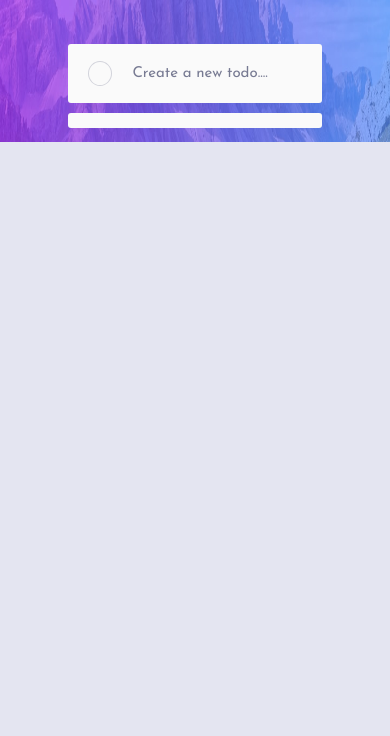
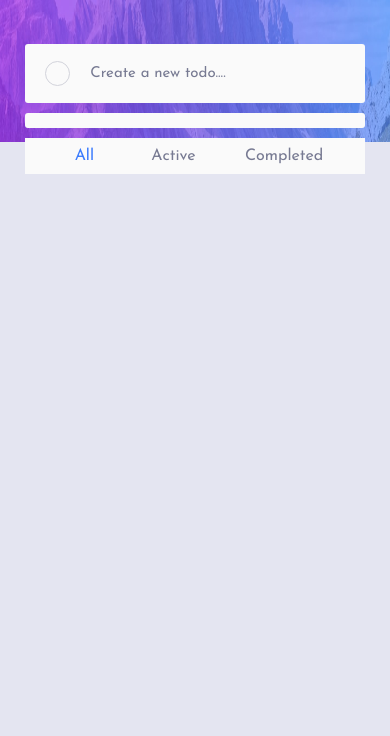
Before and after one commit to suyeshaa/to-do, a plain HTML site: page index.html in a window 390 px wide. Shown: the part 108-844 px from the top of the page. Drawn offline with nearby package versions, Linux system fonts and the light colour scheme.

Commit message:
complete project

```diff
--- a/index.html
+++ b/index.html
@@ -18,7 +18,7 @@
       <div class="head">TODO</div>
       <div class="theme thm"></div>
     </div>
-    <div class="input-field">
+    <div class="input-field media">
       <button class="btn main-btn"></button>
       <input type="text" placeholder="Create a new todo...." class="inp" />
     </div>
@@ -37,6 +37,11 @@
         </div>
         <div class="clear">Clear Completed</div>
       </div>
+    </div>
+    <div class="types-mobile types">
+      <div class="all">All</div>
+      <div class="actv">Active</div>
+      <div class="cmpl">Completed</div>
     </div>
     <!-- <script
       src="https://code.jquery.com/jquery-3.6.0.slim.min.js"
--- a/styles.css
+++ b/styles.css
@@ -186,6 +186,8 @@ body {
 
 .descrip {
   margin-top: 3px;
+  width: 75%;
+  word-wrap: break-word;
 }
 
 .types {
@@ -211,9 +213,8 @@ body {
 }
 
 .close-btn {
-  position: sticky;
-  transform: translateX(300px);
   display: none;
+  margin-left: 10px;
 }
 
 .disp {
@@ -232,69 +233,70 @@ body {
   color: hsl(220, 98%, 61%);
 }
 
-@media (max-width: 1337px) {
-  .input-field,
-  #nav {
-    width: 35%;
-  }
-  .close-btn {
-    left: 400px;
+.types-mobile {
+  padding: 10px 0;
+  background-color: var(--div-color);
+  margin: 5px auto;
+  display: none;
+}
+
+@media (max-width: 1149px) {
+  #nav,
+  #main,
+  .media {
+    width: 37%;
   }
 }
 
-@media (max-width: 1172px) {
-  .input-field,
-  #nav {
-    width: 38%;
-  }
-  .close-btn {
-    left: 400px;
+@media (max-width: 947px) {
+  #nav,
+  #main,
+  .media {
+    width: 47%;
   }
 }
 
-@media (max-width: 1092px) {
-  .input-field,
-  #nav {
-    width: 40%;
-  }
-  .close-btn {
-    left: 400px;
+@media (max-width: 767px) {
+  #nav,
+  #main,
+  .media {
+    width: 57%;
   }
 }
 
-@media (max-width: 1052px) {
-  .input-field,
-  #nav {
-    width: 45%;
-  }
-  .close-btn {
-    left: 400px;
+@media (max-width: 622px) {
+  #nav,
+  #main,
+  .media {
+    width: 67%;
   }
 }
 
-@media (max-width: 1011px) {
-  .input-field,
-  #nav {
-    width: 53%;
-  }
-  .close-btn {
-    left: 400px;
+@media (max-width: 508px) {
+  #nav,
+  #main,
+  .media {
+    width: 77%;
   }
 }
 
-@media (max-width: 960px) {
-  .input-field,
-  #nav {
-    width: 60%;
+@media (max-width: 444px) {
+  #nav,
+  #main,
+  .media {
+    width: 87%;
   }
-  .close-btn {
-    left: 400px;
+  .types {
+    display: none;
+  }
+  .types-mobile {
+    display: flex;
+    width: 87%;
+  }
+  .itm-left {
+    padding-left: 15px;
+  }
+  .clear {
+    padding-right: 15px;
   }
 }
-
-@media (max-width: 931px) {
-  .input-field,
-  #nav {
-    width: 65%;
-  }
-}
```
